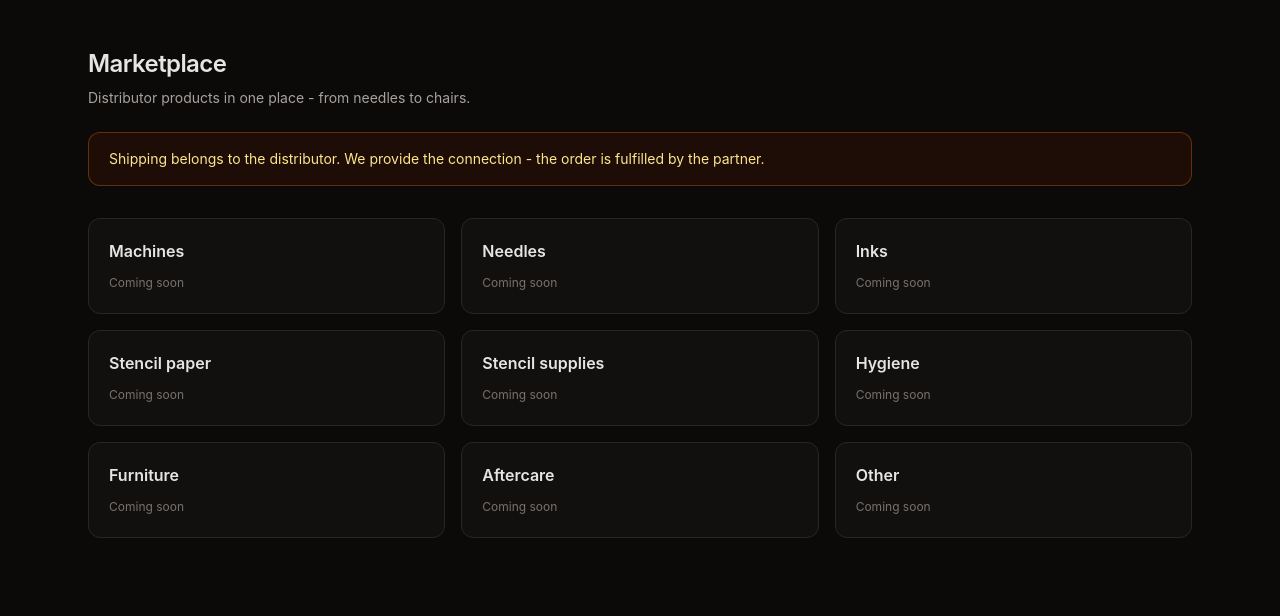
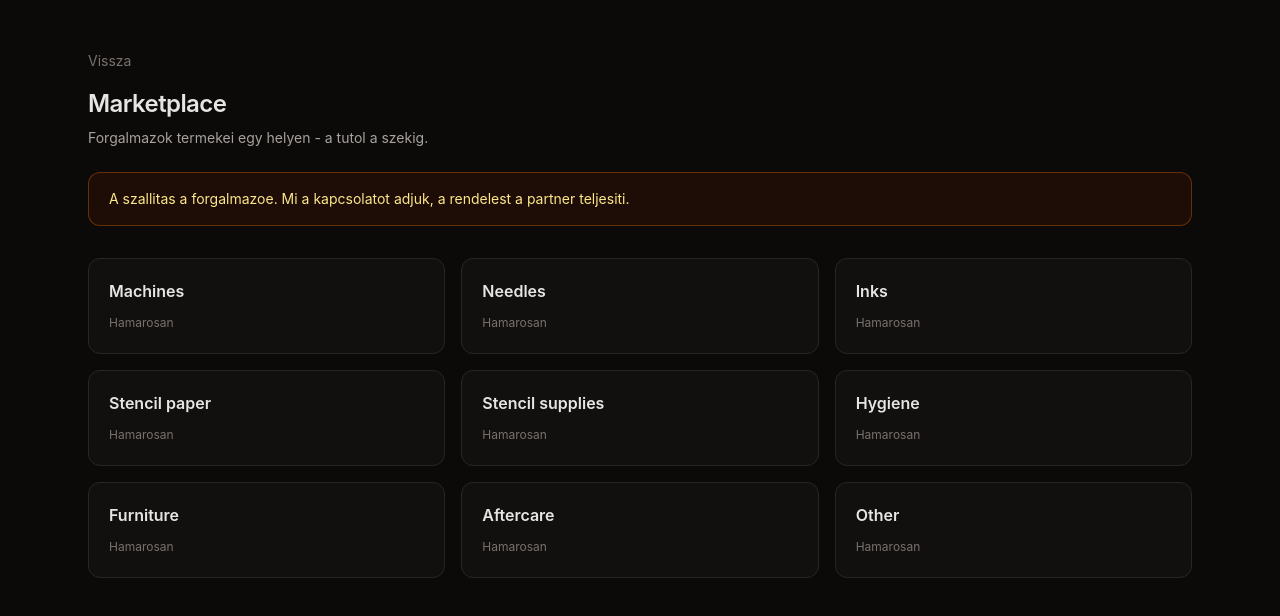
Before and after one commit to inkforgehungary-ux/inkforge, a Next.js app: page /ar/piacter in a window 1280 px wide. Shown: the top 616 px of the page. Built offline with nearby package versions, Linux system fonts and the light colour scheme.

Commit message:
fix: 4 nyelvre szukitve (hu,en,de,pl) + a maradek 7 oldal null-importtal

```diff
--- a/app/[lang]/belepes/page.js
+++ b/app/[lang]/belepes/page.js
@@ -1,29 +1,15 @@
-import { getDictionary, makeT } from '../../../lib/i18n/config';
-import LocaleShell from '../../../components/LocaleShell';
-
-export function generateMetadata({ params }) {
-  const t = makeT(getDictionary(params.lang));
-  return { title: t('login.title') + ' - InkForge' };
-}
-
+// Belepes — NULLA import.
 export default function LoginPage({ params }) {
-  const lang = params.lang;
-  const t = makeT(getDictionary(lang));
-
+  const lang = (params && params.lang) || 'hu';
   return (
-    <LocaleShell lang={lang} t={t}>
+    <div lang={lang}>
       <main className="mx-auto max-w-md px-6 py-16">
         <div className="rounded-2xl border border-stone-800 bg-stone-900/40 p-7">
-          <h1 className="text-xl font-semibold tracking-tight text-stone-100">{t('login.title')}</h1>
-          <p className="mt-3 text-sm text-stone-400">{t('login.intro')}</p>
-          <a
-            href={'/' + lang + '/stencil'}
-            className="mt-5 inline-block rounded-lg bg-amber-500 px-5 py-2.5 font-semibold text-stone-950 hover:bg-amber-400"
-          >
-            {t('login.goStencil')}
-          </a>
+          <h1 className="text-xl font-semibold tracking-tight text-stone-100">Bejelentkezes</h1>
+          <p className="mt-3 text-sm text-stone-400">A bejelentkezes es a regisztracio a kovetkezo lepesben jon.</p>
+          <a href={'/' + lang + '/stencil'} className="mt-5 inline-block rounded-lg bg-amber-500 px-5 py-2.5 font-semibold text-stone-950 hover:bg-amber-400">Stencil generalasa</a>
         </div>
       </main>
-    </LocaleShell>
+    </div>
   );
 }
--- a/app/[lang]/forgalmazoknak/page.js
+++ b/app/[lang]/forgalmazoknak/page.js
@@ -1,30 +1,29 @@
-import { getDictionary, makeT } from '../../../lib/i18n/config';
-import LocaleShell from '../../../components/LocaleShell';
-
-export function generateMetadata({ params }) {
-  const t = makeT(getDictionary(params.lang));
-  return { title: t('dist.title') + ' - InkForge' };
-}
+// Forgalmazoknak — NULLA import.
+const TILES = [
+  ['Nincs raktar, nincs logisztika', 'Szoftver es kapcsolat. Nincs keszlet, nincs szallitas, nincs visszaru.'],
+  ['A rendeles hozzad megy', 'A vasarlo megrendel, a rendeles a te felteteleiddel nalad teljesul.'],
+  ['Tobb kosarertek', 'Aki stencilt tervez, latja a kinalatodat. A papir es a szoftver egymast adjak el.'],
+];
 
 export default function DistributorsPage({ params }) {
-  const lang = params.lang;
-  const t = makeT(getDictionary(lang));
+  const lang = (params && params.lang) || 'hu';
   return (
-    <LocaleShell lang={lang} t={t}>
+    <div lang={lang}>
       <main className="mx-auto max-w-5xl px-6 py-12">
-        <h1 className="text-2xl font-semibold tracking-tight">{t('dist.title')}</h1>
-        <p className="mt-2 max-w-3xl text-sm leading-relaxed text-stone-400">{t('dist.intro')}</p>
+        <a href={'/' + lang} className="text-sm text-stone-500 hover:text-amber-400">Vissza</a>
+        <h1 className="mt-4 text-2xl font-semibold tracking-tight">Forgalmazoknak</h1>
+        <p className="mt-2 max-w-3xl text-sm leading-relaxed text-stone-400">Tedd fel a kinalatodat. Ingyenes listazas, a rendelesek hozzad futnak be, a szallitas nalad marad.</p>
         <div className="mt-8 grid gap-6 sm:grid-cols-3">
-          {[1, 2, 3].map(function (i) {
+          {TILES.map(function (x) {
             return (
-              <div key={i} className="rounded-xl border border-stone-800 bg-stone-900/40 p-5">
-                <h2 className="font-semibold text-amber-400">{t('dist.tile' + i + '.title')}</h2>
-                <p className="mt-2 text-sm leading-relaxed text-stone-400">{t('dist.tile' + i + '.text')}</p>
+              <div key={x[0]} className="rounded-xl border border-stone-800 bg-stone-900/40 p-5">
+                <h3 className="font-semibold text-amber-400">{x[0]}</h3>
+                <p className="mt-2 text-sm leading-relaxed text-stone-400">{x[1]}</p>
               </div>
             );
           })}
         </div>
       </main>
-    </LocaleShell>
+    </div>
   );
 }
--- a/app/[lang]/kapcsolat/page.js
+++ b/app/[lang]/kapcsolat/page.js
@@ -1,26 +1,14 @@
-import { getDictionary, makeT } from '../../../lib/i18n/config';
-import LocaleShell from '../../../components/LocaleShell';
-
-export function generateMetadata({ params }) {
-  const t = makeT(getDictionary(params.lang));
-  return { title: t('contact.title') + ' - InkForge' };
-}
-
+// Kapcsolat — NULLA import.
 export default function ContactPage({ params }) {
-  const lang = params.lang;
-  const t = makeT(getDictionary(lang));
+  const lang = (params && params.lang) || 'hu';
   return (
-    <LocaleShell lang={lang} t={t}>
+    <div lang={lang}>
       <main className="mx-auto max-w-3xl px-6 py-12">
-        <h1 className="text-2xl font-semibold tracking-tight">{t('contact.title')}</h1>
-        <p className="mt-2 text-sm text-stone-400">{t('contact.intro')}</p>
-        <a
-          href="mailto:inkforge.hungary@gmail.com"
-          className="mt-8 inline-block rounded-xl border border-stone-800 bg-stone-900/40 px-5 py-6 text-sm text-stone-300 hover:border-amber-600 hover:text-amber-400"
-        >
-          inkforge.hungary@gmail.com
-        </a>
+        <a href={'/' + lang} className="text-sm text-stone-500 hover:text-amber-400">Vissza</a>
+        <h1 className="mt-4 text-2xl font-semibold tracking-tight">Kapcsolat</h1>
+        <p className="mt-2 text-sm text-stone-400">Irj, es valaszolunk.</p>
+        <p className="mt-8 rounded-xl border border-stone-800 bg-stone-900/40 px-5 py-6 text-sm text-stone-300">inkforge.hungary@gmail.com</p>
       </main>
-    </LocaleShell>
+    </div>
   );
 }
--- a/app/[lang]/layout.js
+++ b/app/[lang]/layout.js
@@ -1,7 +1,7 @@
-// Nyelvi layout — NULLA import.
+// Nyelvi layout — 4 nyelv (hu, en, de, pl). NULLA import.
 export const dynamicParams = false;
 
-const CODES = ['hu','en','de','fr','es','it','pt','nl','pl','cs','sk','ro','tr','ru','ja','ko','zh','th','ar','he'];
+const CODES = ['hu','en','de','pl'];
 
 export function generateStaticParams() {
   return CODES.map(function (lang) { return { lang: lang }; });
--- a/app/[lang]/muveszek/page.js
+++ b/app/[lang]/muveszek/page.js
@@ -1,21 +1,14 @@
-import { getDictionary, makeT } from '../../../lib/i18n/config';
-import LocaleShell from '../../../components/LocaleShell';
-
-export function generateMetadata({ params }) {
-  const t = makeT(getDictionary(params.lang));
-  return { title: t('artists.title') + ' - InkForge' };
-}
-
+// Muveszek — NULLA import.
 export default function ArtistsPage({ params }) {
-  const lang = params.lang;
-  const t = makeT(getDictionary(lang));
+  const lang = (params && params.lang) || 'hu';
   return (
-    <LocaleShell lang={lang} t={t}>
+    <div lang={lang}>
       <main className="mx-auto max-w-6xl px-6 py-12">
-        <h1 className="text-2xl font-semibold tracking-tight">{t('artists.title')}</h1>
-        <p className="mt-2 max-w-3xl text-sm text-stone-400">{t('artists.intro')}</p>
-        <p className="mt-8 rounded-xl border border-stone-800 bg-stone-900/40 px-5 py-8 text-center text-sm text-stone-500">{t('market.soon')}</p>
+        <a href={'/' + lang} className="text-sm text-stone-500 hover:text-amber-400">Vissza</a>
+        <h1 className="mt-4 text-2xl font-semibold tracking-tight">Muveszek</h1>
+        <p className="mt-2 max-w-3xl text-sm text-stone-400">Muveszek, akik bemutatjak a munkajukat.</p>
+        <p className="mt-8 rounded-xl border border-stone-800 bg-stone-900/40 px-5 py-8 text-center text-sm text-stone-500">Hamarosan</p>
       </main>
-    </LocaleShell>
+    </div>
   );
 }
--- a/app/[lang]/piacter/page.js
+++ b/app/[lang]/piacter/page.js
@@ -1,39 +1,28 @@
-import { getDictionary, makeT } from '../../../lib/i18n/config';
-import LocaleShell from '../../../components/LocaleShell';
+// Piacter — NULLA import.
+const HU = ['Gepek','Tuk','Festekek','Stencilpapir','Stencil-kiegeszitok','Higienia','Butor','Utankezeles','Egyeb'];
+const EN = ['Machines','Needles','Inks','Stencil paper','Stencil supplies','Hygiene','Furniture','Aftercare','Other'];
 
-const CATS = ['machines','needles','inks','paper','stencil','hygiene','furniture','aftercare','other'];
-
-export function generateMetadata({ params }) {
-  const t = makeT(getDictionary(params.lang));
-  return { title: t('market.title') + ' - InkForge' };
-}
-
-export default function MarketplacePage({ params }) {
-  const lang = params.lang;
-  const t = makeT(getDictionary(lang));
+export default function MarketPage({ params }) {
+  const lang = (params && params.lang) || 'hu';
+  const list = lang === 'hu' ? HU : EN;
   return (
-    <LocaleShell lang={lang} t={t}>
+    <div lang={lang}>
       <main className="mx-auto max-w-6xl px-6 py-12">
-        <h1 className="text-2xl font-semibold tracking-tight">{t('market.title')}</h1>
-        <p className="mt-2 max-w-3xl text-sm text-stone-400">{t('market.intro')}</p>
-        <p className="mt-6 rounded-xl border border-amber-700/50 bg-amber-950/30 px-5 py-4 text-sm text-amber-200">
-          {t('market.shipping')}
-        </p>
+        <a href={'/' + lang} className="text-sm text-stone-500 hover:text-amber-400">Vissza</a>
+        <h1 className="mt-4 text-2xl font-semibold tracking-tight">{lang === 'hu' ? 'Piacter' : 'Marketplace'}</h1>
+        <p className="mt-2 max-w-3xl text-sm text-stone-400">Forgalmazok termekei egy helyen - a tutol a szekig.</p>
+        <p className="mt-6 rounded-xl border border-amber-700/50 bg-amber-950/30 px-5 py-4 text-sm text-amber-200">A szallitas a forgalmazoe. Mi a kapcsolatot adjuk, a rendelest a partner teljesiti.</p>
         <div className="mt-8 grid gap-4 sm:grid-cols-2 lg:grid-cols-3">
-          {CATS.map(function (c) {
+          {list.map(function (c) {
             return (
-              <a
-                key={c}
-                href={'/' + lang + '/piacter/' + c}
-                className="group rounded-xl border border-stone-800 bg-stone-900/40 p-5 hover:border-amber-600/60"
-              >
-                <h2 className="font-semibold text-stone-200 group-hover:text-amber-400">{t('market.cat.' + c)}</h2>
-                <span className="mt-3 inline-block text-xs text-stone-500">{t('market.soon')}</span>
-              </a>
+              <div key={c} className="rounded-xl border border-stone-800 bg-stone-900/40 p-5">
+                <h2 className="font-semibold text-stone-200">{c}</h2>
+                <span className="mt-3 inline-block text-xs text-stone-500">Hamarosan</span>
+              </div>
             );
           })}
         </div>
       </main>
-    </LocaleShell>
+    </div>
   );
 }
--- a/app/[lang]/stencil/page.js
+++ b/app/[lang]/stencil/page.js
@@ -1,22 +1,20 @@
-import { getDictionary, makeT } from '../../../lib/i18n/config';
-import LocaleShell from '../../../components/LocaleShell';
-import StencilTool from '../../../components/StencilTool';
-
-export function generateMetadata({ params }) {
-  const t = makeT(getDictionary(params.lang));
-  return { title: t('stencil.title') + ' - InkForge' };
-}
-
+// Stencil oldal — NULLA import.
 export default function StencilPage({ params }) {
-  const lang = params.lang;
-  const t = makeT(getDictionary(lang));
+  const lang = (params && params.lang) || 'hu';
   return (
-    <LocaleShell lang={lang} t={t}>
+    <div lang={lang}>
       <main className="mx-auto max-w-5xl px-6 py-12">
-        <h1 className="text-2xl font-semibold tracking-tight">{t('stencil.title')}</h1>
-        <p className="mt-2 text-sm text-stone-400">{t('stencil.intro')}</p>
-        <StencilTool t={t} />
+        <a href={'/' + lang} className="text-sm text-stone-500 hover:text-amber-400">Vissza</a>
+        <h1 className="mt-4 text-2xl font-semibold tracking-tight">Stencil generalasa</h1>
+        <p className="mt-2 text-sm text-stone-400">Toltsd fel a kepet, allitsd be a meretet, es a motor elvegzi a tobbit.</p>
+        <div className="mt-8 rounded-xl border-2 border-dashed border-stone-700 p-10 text-center">
+          <p className="text-stone-300">Huzd ide a kepet, vagy kattints</p>
+          <p className="mt-1 text-xs text-stone-500">PNG, JPG - fekete-feher rajz adja a legjobb eredmenyt</p>
+        </div>
+        <div className="mt-6 rounded-xl border border-amber-700/50 bg-amber-950/30 px-5 py-4 text-sm text-amber-200">
+          A feltolto felulet es a motor bekotese a kovetkezo lepesben jon.
+        </div>
       </main>
-    </LocaleShell>
+    </div>
   );
 }
--- a/app/[lang]/studiok/page.js
+++ b/app/[lang]/studiok/page.js
@@ -1,21 +1,14 @@
-import { getDictionary, makeT } from '../../../lib/i18n/config';
-import LocaleShell from '../../../components/LocaleShell';
-
-export function generateMetadata({ params }) {
-  const t = makeT(getDictionary(params.lang));
-  return { title: t('studios.title') + ' - InkForge' };
-}
-
+// Studiok — NULLA import.
 export default function StudiosPage({ params }) {
-  const lang = params.lang;
-  const t = makeT(getDictionary(lang));
+  const lang = (params && params.lang) || 'hu';
   return (
-    <LocaleShell lang={lang} t={t}>
+    <div lang={lang}>
       <main className="mx-auto max-w-6xl px-6 py-12">
-        <h1 className="text-2xl font-semibold tracking-tight">{t('studios.title')}</h1>
-        <p className="mt-2 max-w-3xl text-sm text-stone-400">{t('studios.intro')}</p>
-        <p className="mt-8 rounded-xl border border-stone-800 bg-stone-900/40 px-5 py-8 text-center text-sm text-stone-500">{t('market.soon')}</p>
+        <a href={'/' + lang} className="text-sm text-stone-500 hover:text-amber-400">Vissza</a>
+        <h1 className="mt-4 text-2xl font-semibold tracking-tight">Studiok</h1>
+        <p className="mt-2 max-w-3xl text-sm text-stone-400">Bemutatkozo profilok: munkak, videok, stilusok, elerhetoseg.</p>
+        <p className="mt-8 rounded-xl border border-stone-800 bg-stone-900/40 px-5 py-8 text-center text-sm text-stone-500">Hamarosan</p>
       </main>
-    </LocaleShell>
+    </div>
   );
 }
```
